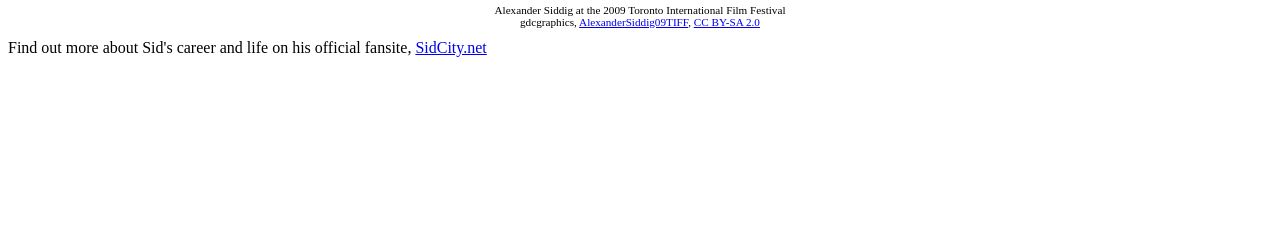
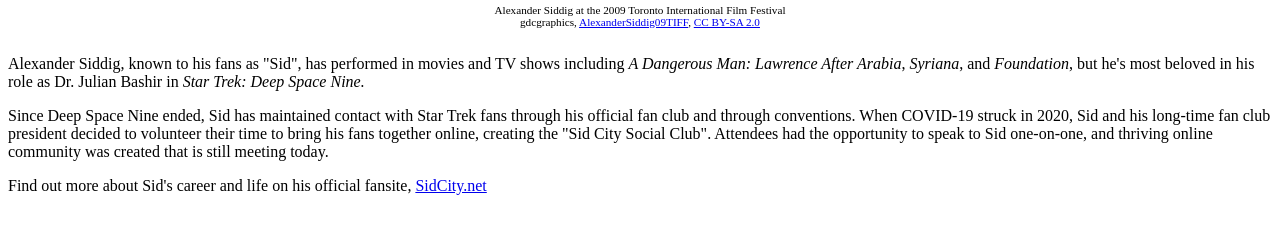
Before and after one commit to m-stanleysk/tribute, a plain HTML site: page index.html in a window 1280 px wide. Shown: the part 103-336 px from the top of the page. Drawn offline with Linux system fonts and the light colour scheme.

Commit message:
Update index.html
with text about Sid

```diff
--- a/index.html
+++ b/index.html
@@ -8,7 +8,7 @@
   </head>
   <body>
     <main id="main">
-      <h1>Alexander Siddig</h1>
+      <h1 id="header">Alexander Siddig</h1>
       <figure id="img-div">
         <img id="image" src="media/AlexanderSiddig09TIFF.jpg">
         <figcaption id="img-caption">
@@ -17,7 +17,9 @@ gdcgraphics, <a href="https://commons.wikimedia.org/wiki/File:AlexanderSiddig09T
         </figcaption>
       </figure>
     <section id="tribute-info">
-      Find out more about Sid's career and life on his official fansite, <a id="tribute-link" target="_blank" href="https://sidcity.net/">SidCity.net</a>
+      <p>Alexander Siddig, known to his fans as "Sid", has performed in movies and TV shows including <em>A Dangerous Man: Lawrence After Arabia</em>, <em>Syriana</em>, and <em>Foundation</em>, but he's most beloved in his role as Dr. Julian Bashir in <em>Star Trek: Deep Space Nine.</em></p>
+      <p>Since Deep Space Nine ended, Sid has maintained contact with Star Trek fans through his official fan club and through conventions. When COVID-19 struck in 2020, Sid and his long-time fan club president decided to volunteer their time to bring his fans together online, creating the "Sid City Social Club". Attendees had the opportunity to speak to Sid one-on-one, and thriving online community was created that is still meeting today.</p>
+      <p>Find out more about Sid's career and life on his official fansite, <a id="tribute-link" target="_blank" href="https://sidcity.net/">SidCity.net</a></p>
     </section>
     </main>
   </body>
```
